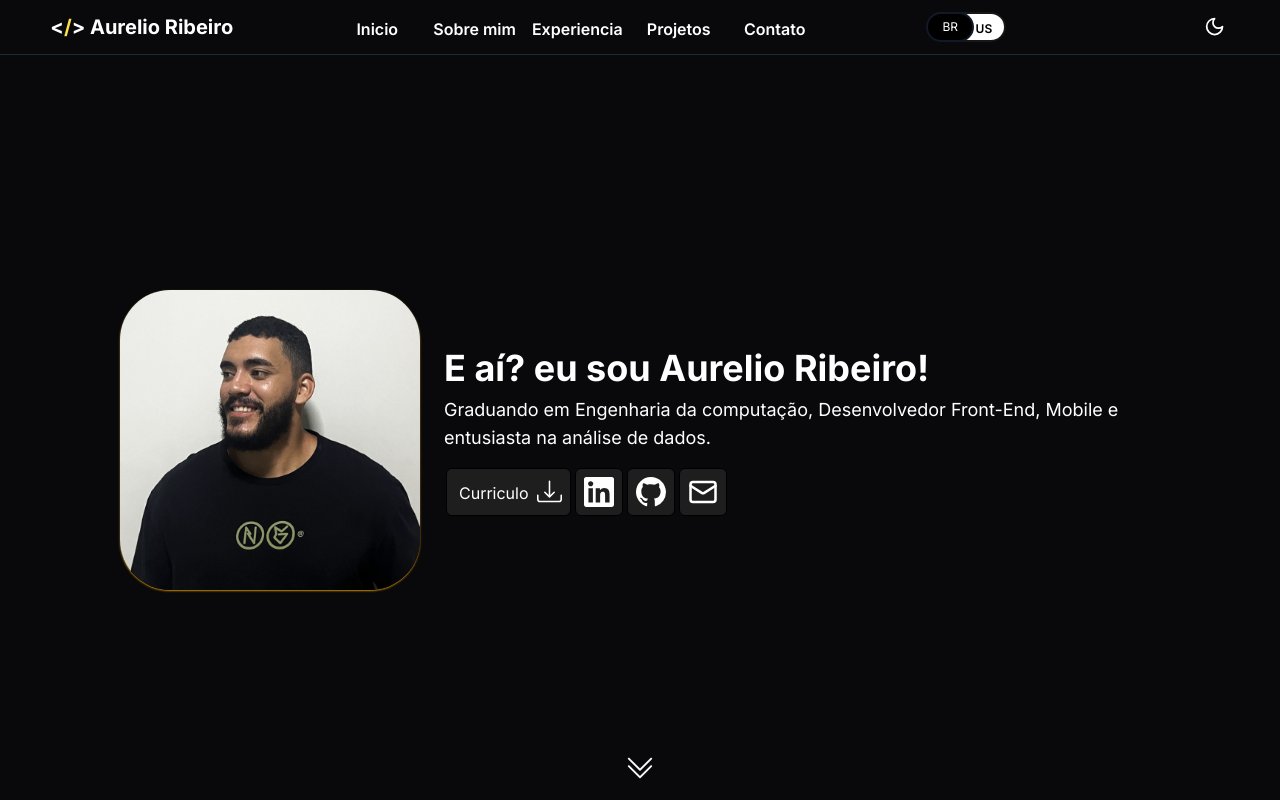
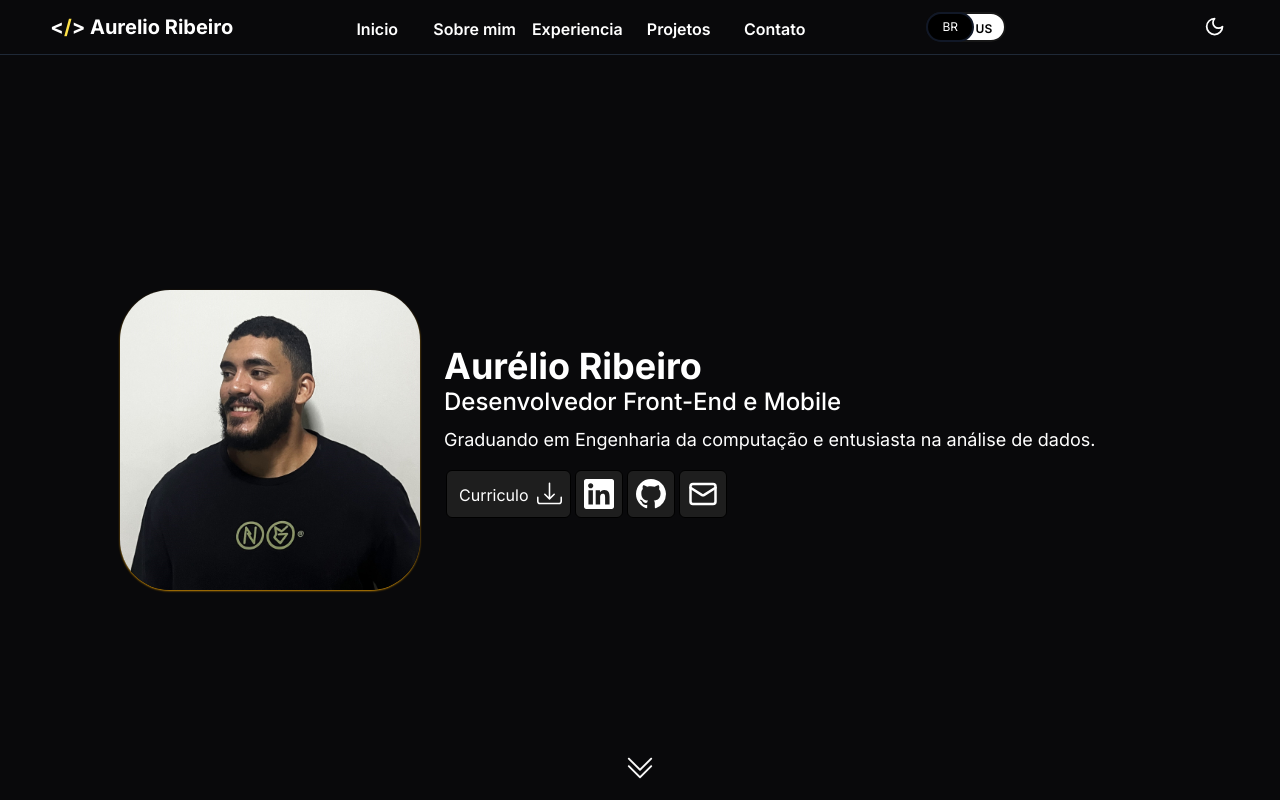
Before and after one commit to aureliodeboa/Portfolio, a Next.js app: page / in a window 1280 px wide. Built offline with nearby package versions, Linux system fonts and the light colour scheme.

Commit message:
feat: locale form

```diff
--- a/locales/en.json
+++ b/locales/en.json
@@ -8,8 +8,10 @@
     },
 
     "profileSection":{
-        "title":"What's Up? I'm Aurelio Ribeiro!",
-        "description":"Graduating in Computer Engineering, Front-End, Mobile Developer and data analysis enthusiast."
+        "title":"Aurélio Ribeiro",
+        "subtitle":"Front-End and Mobile Developer",
+        "description":"Graduating in Computer Engineering and data analysis enthusiast.",
+        "curriculum":"Curriculum"
     },
     "projects": {
         "title":"Projects",
@@ -24,6 +26,16 @@
 
     "current-language":{
         "locale":"en"
+    },
+    "contact":{
+        "title":"Contact",
+        "description":"Let's go to work? You can contact me using the form or social media below.",
+        "form":{
+            "name":"Enter your name",
+            "email":"Enter your email",
+            "message":"Enter your message..."
+        }
+
     }
 
 }
--- a/locales/pt.json
+++ b/locales/pt.json
@@ -7,8 +7,10 @@
         "contact":"Contato"
     },
     "profileSection":{
-        "title":"E aí? eu sou Aurelio Ribeiro!",
-        "description":"Graduando em Engenharia da computação, Desenvolvedor Front-End, Mobile e entusiasta na análise de dados."
+        "title":"Aurélio Ribeiro",
+        "subtitle":"Desenvolvedor Front-End e Mobile",
+        "description":"Graduando em Engenharia da computação e entusiasta na análise de dados.",
+        "curriculum":"Curriculo"
     },
     "projects": {
         "title":"Projetos",
@@ -21,6 +23,15 @@
     },
     "current-language":{
         "locale":"pt"
+    },
+    "contact":{
+        "title":"Contato",
+        "description":"Vamos ao trabalho? Você pode entrar em contato comigo pelo formulário ou pelas redes sociais abaixo.",
+        "form":{
+            "name":"Digite seu nome",
+            "email":"Digite seu email",
+            "message":"Digite sua mensagem..."
+        }
     }
 
 
--- a/src/components/SendEmail.tsx
+++ b/src/components/SendEmail.tsx
@@ -1,4 +1,5 @@
 import { FormEvent, useState } from "react";
+import { useTranslation } from "react-i18next";
 import emailjs from '@emailjs/browser';
 
 export const SendEmail = () =>{
@@ -33,6 +34,7 @@ export const SendEmail = () =>{
         })
 
     }
+    const { t } = useTranslation();
 
     return (
       <div className="flex flex-col h-full w-full md:w-1/2 justify-between text-justify py-4  	 dark:text-white text-black">
@@ -41,7 +43,7 @@ export const SendEmail = () =>{
           <input
             className="input h-14 p-4 focus:outline-none  dark:focus:border-white  focus:border-yellow-500  rounded-md bg-white dark:bg-[#101012] border-[#353434] border-[2px]"
             type="text"
-            placeholder="Digite seu nome"
+            placeholder={t("contact.form.name")}
             onChange={(e) => setName(e.target.value)}
             value={name}
           />
@@ -49,14 +51,14 @@ export const SendEmail = () =>{
           <input
             className="input input h-14 p-4 focus:outline-none  dark:focus:border-white  focus:border-yellow-500  rounded-md bg-white dark:bg-[#101012] border-[#353434] border-[2px]"
             type="text"
-            placeholder="Digite seu email"
+            placeholder={t("contact.form.email")}
             onChange={(e) => setEmail(e.target.value)}
             value={email}
           />
 
           <textarea
             className="textarea input h-[100%] p-4 focus:outline-none  dark:focus:border-white  focus:border-yellow-500  rounded-md bg-white dark:bg-[#101012] border-[#353434] border-[2px] resize-none  "
-            placeholder="Digite sua mensagem..."
+            placeholder={t("contact.form.message")}
             onChange={(e) => setMessage(e.target.value)}
             value={message}
 
--- a/src/components/sections/Contact.tsx
+++ b/src/components/sections/Contact.tsx
@@ -2,16 +2,17 @@ import { SiLinkedin } from "react-icons/si"
 import { ButtonMidia } from "../ButtonMidia"
 import { LuMail } from "react-icons/lu"
 import { SendEmail } from "../SendEmail"
-import { FaWhatsapp } from "react-icons/fa";
+import { useTranslation } from "react-i18next";
 
 
 export const Contact = () =>{
+    const { t } = useTranslation();
     return(
         <section className="h-screen w-full flex items-center justify-center">
-                <div className="h-dvh w-[98%] flex flex-col md:flex-row border-black dark:border-white  rounded-3xl border-[2px]  p-6">
+                <div className="h-dvh w-[98%] flex flex-col md:flex-row border-black dark:border-white  rounded-3xl border-[2px]  py-6 px-10 ">
                     <div className="flex flex-col h-auto  md:w-1/2  text-justify py-4  gap-4">
-                        <h1 className=" text-2xl md:text-3xl font-bold ">Contato</h1>
-                        <p className=" text-sm md:text-base w-full text-justify md:w-2/3 ">Lorem ipsum dolor sit amet consectetur adipisicing elit. Ratione, tempore! Ad eius porro nesciunt molestiae? Doloribus maxime accusamus</p>
+                        <h1 className=" text-2xl md:text-3xl font-bold ">{t("contact.title")}</h1>
+                        <p className=" text-sm md:text-base w-full text-justify md:w-2/3 ">{t("contact.description")}</p>
                         <div className="flex flex-row ">
                             <ButtonMidia clickAction={()=>{}}><SiLinkedin size={"30px"} /></ButtonMidia>
                             {/*<ButtonMidia clickAction={()=>{}}><FaWhatsapp  size={"30px"} /></ButtonMidia>*/}
--- a/src/components/sections/Profile.tsx
+++ b/src/components/sections/Profile.tsx
@@ -18,11 +18,12 @@ export const Profile = () =>{
             <div className="relative flex-1 flex-col  justify-center  text-center xl:text-start lg:text-start">
                 <span className="w-full text-wrap flex flex-col justify-center">
                     <h1 className="font-bold text-3xl sm:text-3xl md:text-4xl lg:text-4xl">{t("profileSection.title")}</h1>
+                    <h3 className="font-medium text-lg sm:text-xl md:text-2xl lg:text-2xl">{t("profileSection.subtitle")}</h3>
                     <p className="mt-2 pr-4 text-sm sm:text-base md:px-16 lg:px-0 md:text-lg w-5/4 text-center lg:text-start">{t("profileSection.description")}</p>
                 </span>
 
                 <div className="flex flex-row justify-center lg:justify-start  items-center mr-1 h-20 w-full">
-                    <ButtonMidia clickAction={()=>{}}><span className="h-[30px] sm:flex flex-row justify-around hidden p-1 mr-1">Curriculo</span><span className=" mt-[2px] sm:size-[25px] flex justify-center items-center"><BsDownload size={"27px"} /></span></ButtonMidia>
+                    <ButtonMidia clickAction={()=>{}}><span className="h-[30px] sm:flex flex-row justify-around hidden p-1 mr-1">{t("profileSection.curriculum")}</span><span className=" mt-[2px] sm:size-[25px] flex justify-center items-center"><BsDownload size={"27px"} /></span></ButtonMidia>
                     <ButtonMidia clickAction={()=>{}}><SiLinkedin size={"30px"} /></ButtonMidia>
                     <ButtonMidia clickAction={()=>{}}><VscGithubInverted size={"30px"} /></ButtonMidia>
                     <ButtonMidia clickAction={()=>{}}><LuMail size={"30px"} /></ButtonMidia>
```
